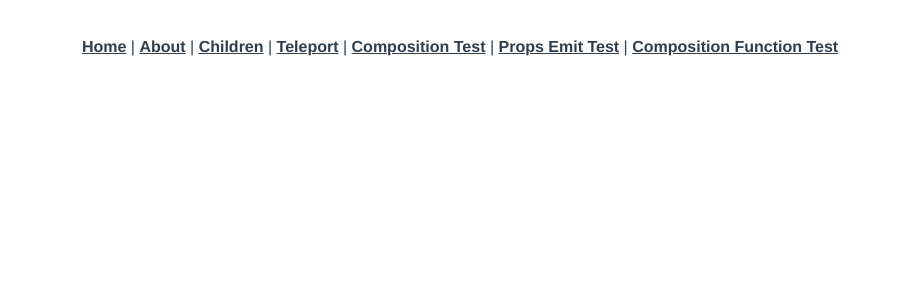
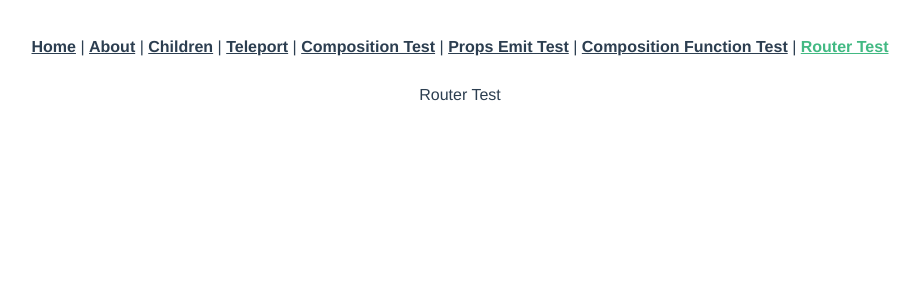
Before and after one commit to hidemiura1111/learning-vue3_cli, a Vue app: page /router-test in a window 1280 px wide. Shown: the top 300 px of the page, without its empty margins (180-1100 px from the left). Built offline with nearby package versions, Linux system fonts and the light colour scheme.

Commit message:
Reouter Test

```diff
--- a/src/App.vue
+++ b/src/App.vue
@@ -6,7 +6,8 @@
     <router-link to="/teleport">Teleport</router-link> |
     <router-link to="/composition-test">Composition Test</router-link> |
     <router-link to="/props-emit-test">Props Emit Test</router-link> |
-    <router-link to="/composition-function-test">Composition Function Test</router-link>
+    <router-link to="/composition-function-test">Composition Function Test</router-link> |
+    <router-link to="/router-test">Router Test</router-link>
   </nav>
   <router-view
     :setupBooks="setupBooks"
--- a/src/router/index.js
+++ b/src/router/index.js
@@ -4,7 +4,8 @@ import ChildrenView from '@/views/ChildrenView'
 import TeleportView from '@/views/TeleportView'
 import CompositionTestView from '@/views/CompositionTestView'
 import PropsEmitTestView from '@/views/PropsEmitTestView'
-import CompositionFunctionTestViewVue from '@/views/CompositionFunctionTestView.vue'
+import CompositionFunctionTestView from '@/views/CompositionFunctionTestView.vue'
+import RouterTestView from '@/views/RouterTestView.vue'
 
 const routes = [
   {
@@ -35,7 +36,12 @@ const routes = [
   {
     path: '/composition-function-test',
     name: 'CompositionFunctionTest',
-    component: CompositionFunctionTestViewVue
+    component: CompositionFunctionTestView
+  },
+  {
+    path: '/router-test',
+    name: 'RouterTest',
+    component: RouterTestView
   },
   {
     path: '/about',
--- /dev/null
+++ b/src/views/RouterTestView.vue
@@ -0,0 +1,15 @@
+<template>
+  <div>
+    Router Test
+  </div>
+</template>
+
+<script>
+export default {
+
+}
+</script>
+
+<style>
+
+</style>
```
